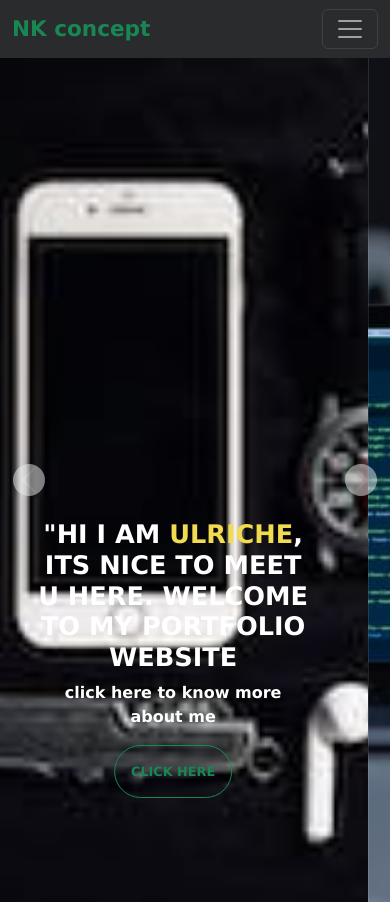
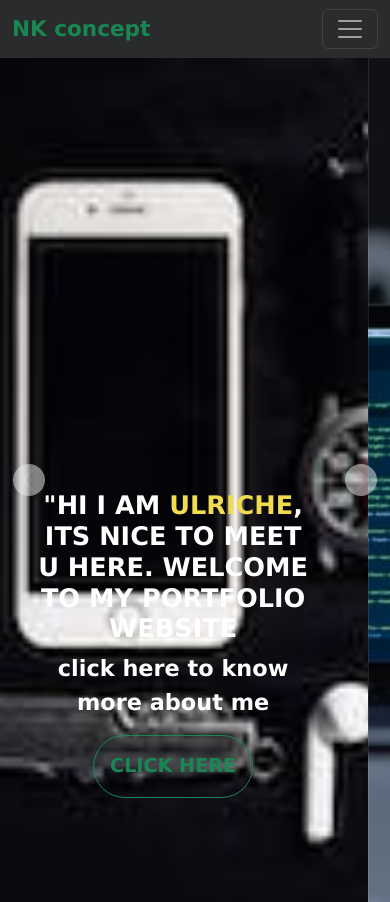
Before and after one commit to ulrichenguesta6/Portfolio, a plain HTML site: page index.html in a window 390 px wide. Shown: the top 902 px of the page. Drawn offline with Linux system fonts and the light colour scheme.

Commit message:
Update style.css

```diff
--- a/style.css
+++ b/style.css
@@ -121,13 +121,13 @@ span,.footer-header{
 
     }
     .carousel-caption h2{
-        font-size:1.4rem!important;
+        font-size:1.8rem!important;
     }
     .carousel-caption p{
-        font-size: 1rem!important;
+        font-size: 1.4rem!important;
     }
     .carousel-caption button{
-        font-size: 0.8rem!important;
+        font-size: 1.2rem!important;
     }
     .popup img{
         width: 85%;
```
